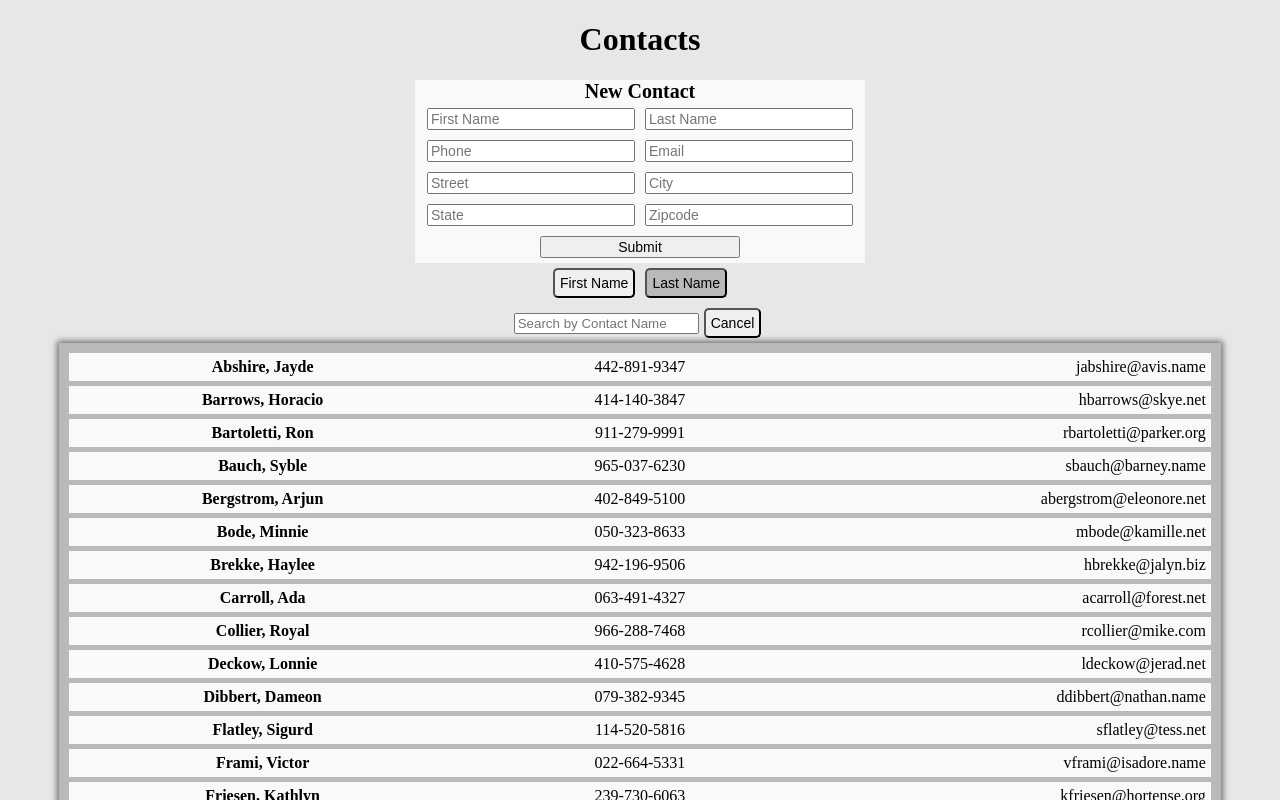
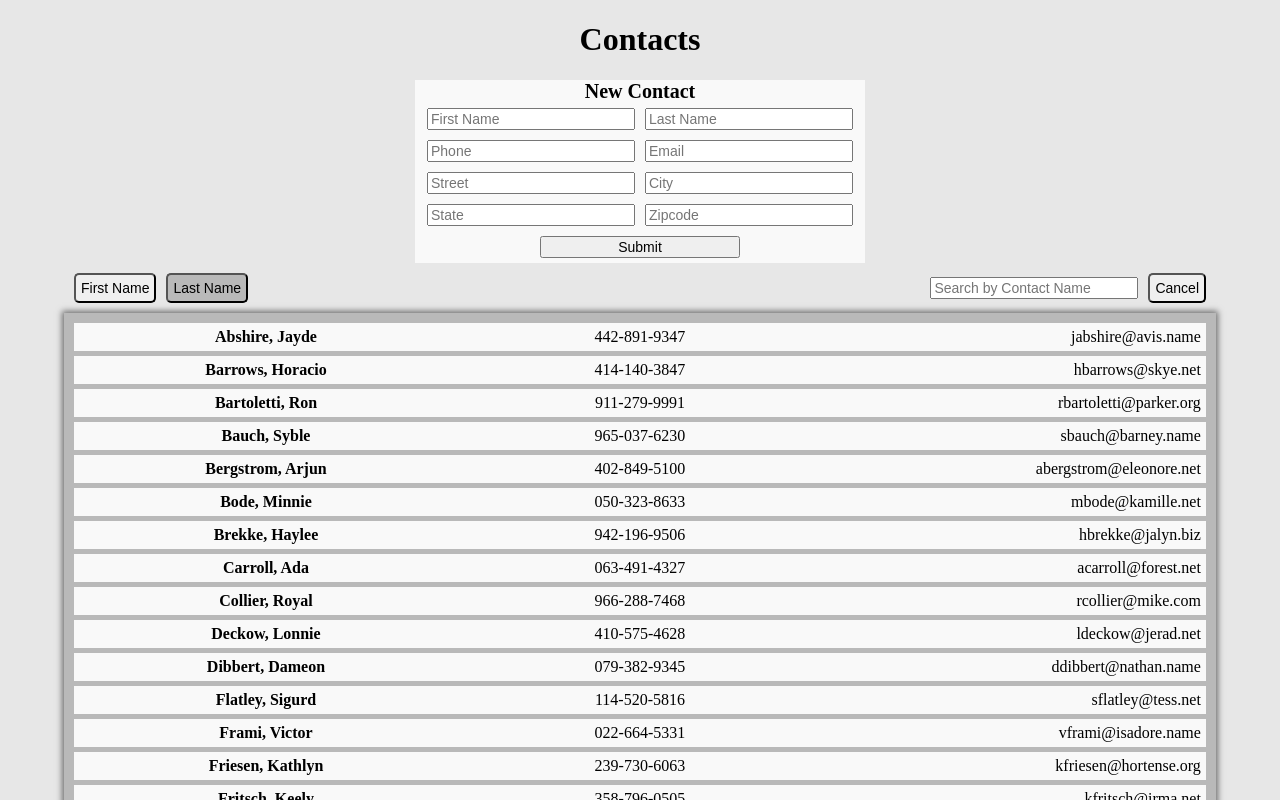
Before and after one commit to vbejgrowicz/Contact-List-App, a React app: page / in a window 1280 px wide. Shown: the top 800 px of the page. Built offline with nearby package versions, Linux system fonts and the light colour scheme.

Commit message:
Style: Add styling for contact list header with search bar

```diff
--- a/assets/stylesheets/style.scss
+++ b/assets/stylesheets/style.scss
@@ -11,9 +11,7 @@ h1 {
 }
 
 ul {
-  width: 90%;
   background-color: #B9B9B9;
-  margin: auto;
   list-style: none;
   margin: 0 auto;
   padding: 5px;
@@ -39,6 +37,12 @@ ul {
       }
     }
   }
+}
+
+input {
+  margin: 5px;
+  font-size: 14px;
+  width: 200px;
 }
 
 button {
@@ -68,9 +72,22 @@ button {
     font-size: 20px;
     font-weight: bold;
   }
-  input {
+}
+
+.contact-list {
+  margin: auto;
+  width: 90%;
+  .header {
+    display: flex;
     margin: 5px;
-    font-size: 14px;
-    width: 200px;
+
+    div {
+      width: 50%;
+      text-align: left;
+    }
+    form {
+      width: 50%;
+      text-align: right;
+    }
   }
 }
```
